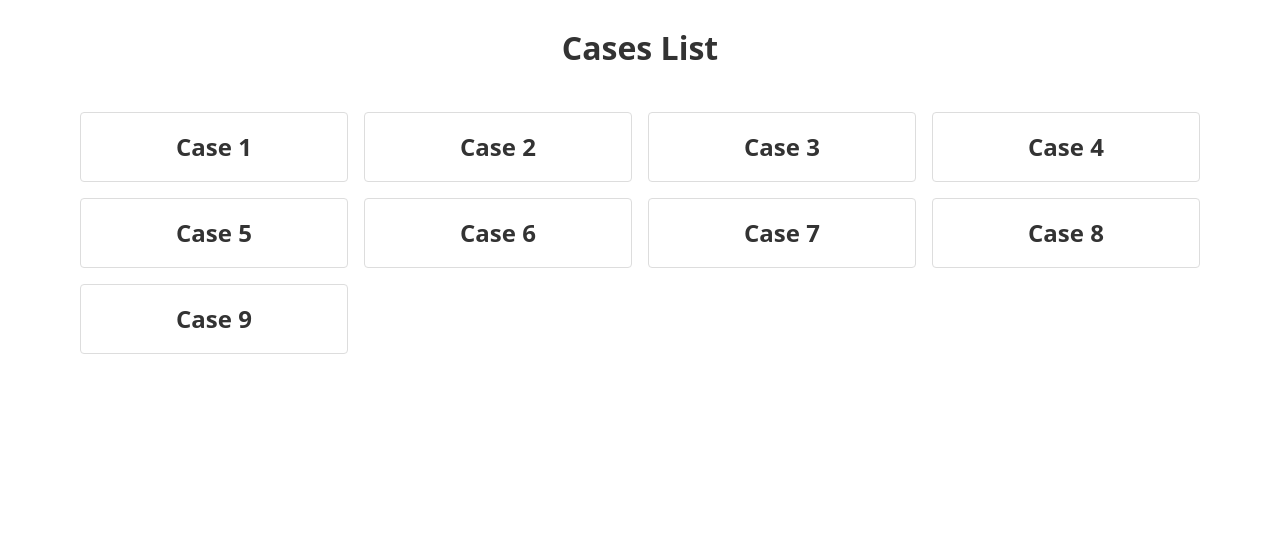
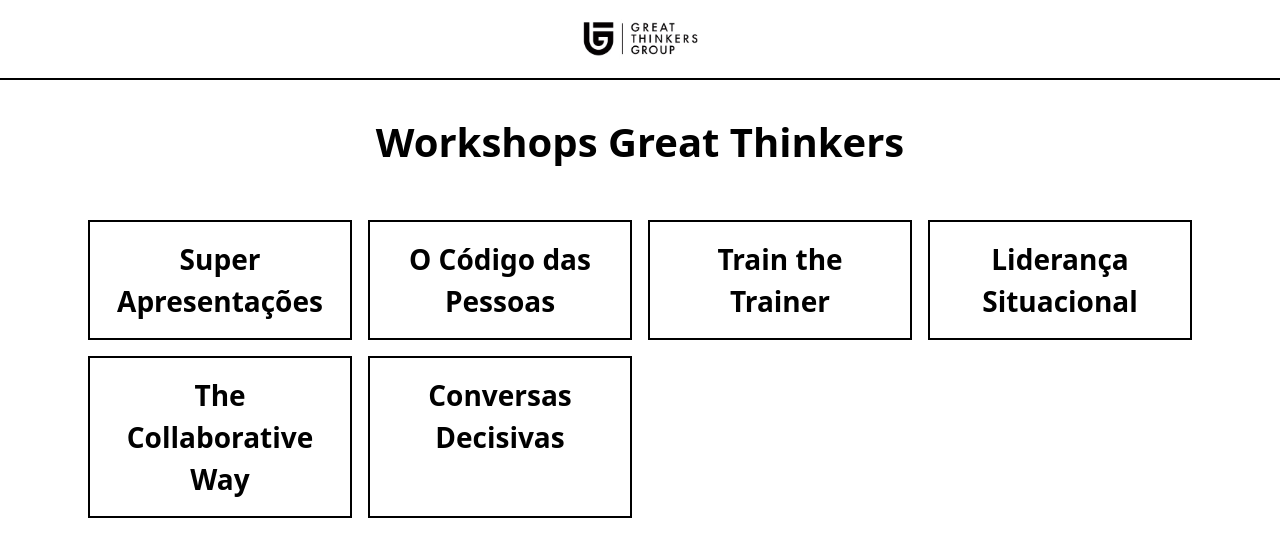
Before and after one commit to adlermo/greathinkers-cases, a plain HTML site: page index.html in a window 1280 px wide. Drawn offline with Linux system fonts and the light colour scheme.

Commit message:
Refactor styles and structure for workshop pages; add logo and implement dynamic rendering of workshop cards

```diff
--- a/assets/css/main.css
+++ b/assets/css/main.css
@@ -5,6 +5,22 @@ body {
     line-height: 1.5;
     color: var(--color-text);
     background-color: var(--color-background);
+    min-height: 100vh;
+}
+
+/* Header */
+.header {
+    height: var(--header-height);
+    display: flex;
+    align-items: center;
+    justify-content: center;
+    padding: var(--spacing-medium);
+    border-bottom: var(--border-width) solid var(--color-border);
+}
+
+.header__logo {
+    height: 40px;
+    width: auto;
 }
 
 /* Cases List Page */
@@ -31,14 +47,16 @@ body {
     display: block;
     text-decoration: none;
     color: inherit;
-    border: 1px solid var(--color-border);
-    border-radius: var(--border-radius);
-    transition: transform var(--transition-duration), box-shadow var(--transition-duration);
+    border: var(--border-width) solid var(--color-border);
+    background-color: var(--color-background);
+    transition: all var(--transition-duration);
+    position: relative;
+    overflow: hidden;
 }
 
 .case-card:hover {
-    transform: translateY(-2px);
-    box-shadow: 0 4px 6px rgba(0, 0, 0, 0.1);
+    background-color: var(--color-primary);
+    color: var(--color-background);
 }
 
 .case-card__content {
--- a/assets/css/variables.css
+++ b/assets/css/variables.css
@@ -1,25 +1,32 @@
 :root {
-    /* Colors */
-    --color-primary: #333;
-    --color-background: #fff;
-    --color-border: #ddd;
-    --color-text: #333;
+    /* Colors - Minimalista preto e branco */
+    --color-primary: #000000;
+    --color-background: #FFFFFF;
+    --color-text: #000000;
+    --color-text-light: #666666;
+    --color-border: #000000;
+    --color-hover: #333333;
 
     /* Typography */
     --font-family: system-ui, -apple-system, BlinkMacSystemFont, 'Segoe UI', Roboto, Oxygen, Ubuntu, Cantarell, 'Open Sans', 'Helvetica Neue', sans-serif;
     --font-size-base: 16px;
-    --font-size-h1: 2rem;
-    --font-size-h2: 1.5rem;
+    --font-size-h1: 2.5rem;
+    --font-size-h2: 1.75rem;
 
     /* Spacing */
     --spacing-unit: 8px;
     --spacing-small: calc(var(--spacing-unit) * 1);
     --spacing-medium: calc(var(--spacing-unit) * 2);
-    --spacing-large: calc(var(--spacing-unit) * 3);
+    --spacing-large: calc(var(--spacing-unit) * 4);
 
     /* Border */
-    --border-radius: 4px;
+    --border-radius: 0px; /* Removido para um visual mais clean */
+    --border-width: 2px;
 
     /* Transitions */
     --transition-duration: 0.3s;
+
+    /* Layout */
+    --max-width: 1200px;
+    --header-height: 80px;
 }
--- a/assets/js/cases.js
+++ b/assets/js/cases.js
@@ -1,50 +1,117 @@
 // Dados dos casos
-const casesData = {
+export const casesData = {
     1: {
-        title: "Sócrates e o Método Socrático",
-        content: `O método socrático, também conhecido como maiêutica, é uma forma de investigação filosófica
-        desenvolvida por Sócrates. Este método consiste em fazer perguntas provocativas para estimular o
-        pensamento crítico e iluminar ideias.
+        title: "Super Apresentações",
+        content: `Workshop focado em revolucionar a forma como você se apresenta, combinando psicologia e
+        neurociência com as técnicas modernas de storytelling.
 
-        Através do diálogo e do questionamento constante, Sócrates levava seus interlocutores a
-        questionarem suas próprias crenças e pressupostos, revelando as contradições em seu pensamento.
-        Este processo de "dar à luz" ao conhecimento (maiêutica) permite que as pessoas descubram
-        a verdade por si mesmas, em vez de simplesmente aceitar o que lhes é dito.
+        Neste treinamento, os participantes aprendem como:
+        - Utilizar técnicas avançadas de storytelling para criar apresentações memoráveis
+        - Aplicar princípios de neurociência para melhorar o engajamento da audiência
+        - Desenvolver uma presença mais impactante durante apresentações
+        - Estruturar apresentações de forma mais efetiva e envolvente
 
-        O impacto deste método na filosofia e educação é duradouro, sendo utilizado até hoje em
-        diversas áreas do conhecimento, desde o ensino até a psicoterapia. A abordagem socrática
-        nos ensina que o verdadeiro conhecimento vem do reconhecimento de nossa própria ignorância
-        e da busca constante pelo saber.`
+        O workshop aborda a psicologia por trás das apresentações eficazes e como a metodologia
+        de storytelling pode transformar dados e informações em narrativas cativantes. Os participantes
+        saem com ferramentas práticas para criar e entregar apresentações que realmente conectam com
+        sua audiência.
+
+        Após este treinamento, suas apresentações nunca mais serão as mesmas. Você aprenderá a
+        combinar técnica e arte para criar momentos memoráveis e impactantes em suas comunicações.`
     },
     2: {
-        title: "Platão e o Mito da Caverna",
-        content: `O Mito da Caverna, apresentado por Platão em "A República", é uma das alegorias mais
-        influentes da filosofia ocidental. A história retrata prisioneiros acorrentados em uma caverna,
-        que só podem ver sombras projetadas na parede e as consideram como realidade.
+        title: "O Código das Pessoas",
+        content: `Um workshop transformador focado em relacionamento interpessoal e comunicação efetiva,
+        projetado para melhorar tanto sua vida profissional quanto pessoal.
 
-        Esta alegoria representa a jornada do conhecimento: da ignorância (as sombras) à iluminação
-        (o mundo fora da caverna). Platão sugere que nosso entendimento do mundo é frequentemente
-        limitado por nossas percepções e preconceitos, e que a verdadeira sabedoria requer um esforço
-        consciente para superar essas limitações.
+        Este treinamento abrange:
+        - Fundamentos da comunicação interpessoal efetiva
+        - Técnicas para melhorar o relacionamento no ambiente profissional
+        - Estratégias para construir conexões mais significativas
+        - Métodos práticos para resolver conflitos e melhorar o diálogo
 
-        O mito também aborda temas como educação, política e a responsabilidade dos filósofos para com
-        a sociedade. A mensagem central é que o conhecimento verdadeiro exige que nos libertemos de
-        nossas "correntes" mentais e busquemos uma compreensão mais profunda da realidade.`
+        O programa oferece uma abordagem prática e comprovada para entender melhor as pessoas e
+        construir relacionamentos mais fortes. Os participantes aprendem a identificar padrões de
+        comunicação e desenvolver estratégias para melhorar suas interações em todos os níveis.
+
+        O resultado é uma comunicação mais clara, relacionamentos mais saudáveis e um ambiente de
+        trabalho mais produtivo e harmonioso. As ferramentas apresentadas podem ser aplicadas
+        imediatamente tanto no contexto profissional quanto pessoal.`
     },
     3: {
-        title: "Aristóteles e a Ética",
-        content: `Aristóteles desenvolveu uma abordagem única para a ética baseada no conceito de
-        eudaimonia (felicidade ou florescimento humano). Sua obra "Ética a Nicômaco" estabelece que
-        a virtude não é apenas conhecimento, mas um hábito que deve ser cultivado através da prática.
+        title: "Train the Trainer",
+        content: `Um programa avançado que combina as técnicas da Andragogia com modernas metodologias
+        de apresentação para formar facilitadores internos excepcionais.
 
-        Para Aristóteles, a virtude está no meio-termo entre dois extremos (a doutrina do meio-termo).
-        Por exemplo, a coragem é o meio-termo entre a covardia e a temeridade. Esta ideia sugere que
-        o comportamento ético não é apenas evitar o mal, mas encontrar o equilíbrio adequado em nossas ações.
+        O treinamento aborda:
+        - Princípios fundamentais da Andragogia (educação de adultos)
+        - Técnicas modernas de facilitação e apresentação
+        - Desenvolvimento de habilidades de coaching e mentoria
+        - Métodos para criar e conduzir workshops efetivos
 
-        Sua perspectiva sobre a ética continua relevante hoje, influenciando discussões sobre
-        desenvolvimento pessoal, liderança e tomada de decisões éticas no mundo contemporâneo.`
+        Este programa é especialmente projetado para transformar profissionais em multiplicadores
+        internos altamente eficazes. Combinando teoria e prática, os participantes desenvolvem as
+        habilidades necessárias para facilitar aprendizados significativos e duradouros.
+
+        A metodologia única combina o melhor da Andragogia com técnicas contemporâneas de
+        apresentação, criando facilitadores capazes de entregar treinamentos verdadeiramente
+        transformadores.`
+    },
+    4: {
+        title: "Liderança Situacional",
+        content: `Baseado na metodologia de Paul Hersey e Ken Blanchard, este workshop ensina líderes
+        a adaptarem seu estilo de liderança de acordo com as diferentes situações e pessoas.
+
+        O programa explora:
+        - Os quatro estilos básicos de liderança
+        - Como avaliar a maturidade e prontidão dos liderados
+        - Técnicas para adaptar seu estilo de liderança
+        - Estratégias para desenvolvimento de equipes
+
+        A Liderança Situacional reconhece que não existe um estilo único de liderança eficaz para
+        todas as situações. Os participantes aprendem a identificar o nível de desenvolvimento de
+        seus liderados e adaptar seu estilo de liderança de acordo.
+
+        Este modelo prático e comprovado ajuda líderes a melhorarem sua eficácia através da
+        flexibilidade e adaptabilidade em seu estilo de liderança, resultando em equipes mais
+        engajadas e produtivas.`
+    },
+    5: {
+        title: "The Collaborative Way",
+        content: `Workshop focado em criar uma cultura de colaboração e respeito que gera resultados
+        extraordinários para a organização.
+
+        O treinamento aborda:
+        - Princípios fundamentais da colaboração efetiva
+        - Construção de uma cultura de respeito mútuo
+        - Alinhamento entre valores pessoais e organizacionais
+        - Técnicas para potencializar resultados através da colaboração
+
+        Este programa único ensina como criar um ambiente onde a colaboração genuína prospera,
+        levando a resultados superiores e sustentáveis. Os participantes aprendem como transformar
+        comportamentos individuais em uma cultura coletiva de excelência.
+
+        O foco está em criar uma mentalidade colaborativa que vai além das ferramentas e técnicas,
+        estabelecendo uma base sólida para o sucesso organizacional a longo prazo.`
+    },
+    6: {
+        title: "Conversas Decisivas",
+        content: `Um workshop transformador que ensina como lidar com situações de alta complexidade
+        emocional e stakes elevados de forma construtiva e eficaz.
+
+        O programa cobre:
+        - Técnicas para gerenciar emoções em conversas difíceis
+        - Métodos para lidar com opiniões divergentes
+        - Estratégias para manter o diálogo produtivo
+        - Ferramentas para alcançar resultados positivos em situações desafiadoras
+
+        Os participantes aprendem a transformar conversas potencialmente conflituosas em diálogos
+        construtivos. O workshop fornece um framework prático para abordar temas sensíveis e
+        situações de alto impacto emocional.
+
+        Esta metodologia comprovada ajuda a mudar permanentemente a maneira como as pessoas
+        lidam com conversas difíceis, criando um ambiente mais aberto e produtivo para o diálogo.`
     }
-    // Outros casos podem ser adicionados aqui...
 };
 
 // Função para carregar os detalhes do caso
--- /dev/null
+++ b/assets/js/home.js
@@ -0,0 +1,28 @@
+// Importa os dados dos casos
+import { casesData } from './cases.js';
+
+// Função para renderizar os cards dos workshops
+function renderWorkshopCards() {
+    const grid = document.querySelector('.cases__grid');
+
+    // Limpa o conteúdo atual
+    grid.innerHTML = '';
+
+    // Cria um card para cada workshop
+    Object.entries(casesData).forEach(([id, workshop]) => {
+        const card = document.createElement('a');
+        card.href = `pages/case.html?id=${id}`;
+        card.className = 'case-card';
+
+        card.innerHTML = `
+            <div class="case-card__content">
+                <h2 class="case-card__title">${workshop.title}</h2>
+            </div>
+        `;
+
+        grid.appendChild(card);
+    });
+}
+
+// Executa quando o DOM estiver carregado
+document.addEventListener('DOMContentLoaded', renderWorkshopCards);
--- a/index.html
+++ b/index.html
@@ -1,5 +1,6 @@
 <!DOCTYPE html>
 <html lang="pt-BR">
+
 <head>
     <meta charset="UTF-8">
     <meta name="viewport" content="width=device-width, initial-scale=1.0">
@@ -8,58 +9,19 @@
     <link rel="stylesheet" href="assets/css/variables.css">
     <link rel="stylesheet" href="assets/css/main.css">
 </head>
+
 <body>
+    <header class="header">
+        <img src="assets/images/logo.png" alt="Great Thinkers Group" class="header__logo">
+    </header>
+
     <main class="cases">
-        <h1 class="cases__title">Cases List</h1>
-
+        <h1 class="cases__title">Workshops Great Thinkers</h1>
         <div class="cases__grid">
-            <!-- Grid 3x3 de casos -->
-            <a href="pages/case.html?id=1" class="case-card">
-                <div class="case-card__content">
-                    <h2 class="case-card__title">Case 1</h2>
-                </div>
-            </a>
-            <a href="pages/case.html?id=2" class="case-card">
-                <div class="case-card__content">
-                    <h2 class="case-card__title">Case 2</h2>
-                </div>
-            </a>
-            <a href="pages/case.html?id=3" class="case-card">
-                <div class="case-card__content">
-                    <h2 class="case-card__title">Case 3</h2>
-                </div>
-            </a>
-            <a href="pages/case.html?id=4" class="case-card">
-                <div class="case-card__content">
-                    <h2 class="case-card__title">Case 4</h2>
-                </div>
-            </a>
-            <a href="pages/case.html?id=5" class="case-card">
-                <div class="case-card__content">
-                    <h2 class="case-card__title">Case 5</h2>
-                </div>
-            </a>
-            <a href="pages/case.html?id=6" class="case-card">
-                <div class="case-card__content">
-                    <h2 class="case-card__title">Case 6</h2>
-                </div>
-            </a>
-            <a href="pages/case.html?id=7" class="case-card">
-                <div class="case-card__content">
-                    <h2 class="case-card__title">Case 7</h2>
-                </div>
-            </a>
-            <a href="pages/case.html?id=8" class="case-card">
-                <div class="case-card__content">
-                    <h2 class="case-card__title">Case 8</h2>
-                </div>
-            </a>
-            <a href="pages/case.html?id=9" class="case-card">
-                <div class="case-card__content">
-                    <h2 class="case-card__title">Case 9</h2>
-                </div>
-            </a>
+            <!-- Cards serão inseridos via JavaScript -->
         </div>
     </main>
+    <script type="module" src="assets/js/home.js"></script>
 </body>
+
 </html>
```
Also changed, not shown: pages/case.html (+6 -2 lines), assets/images/logo.png (added).
